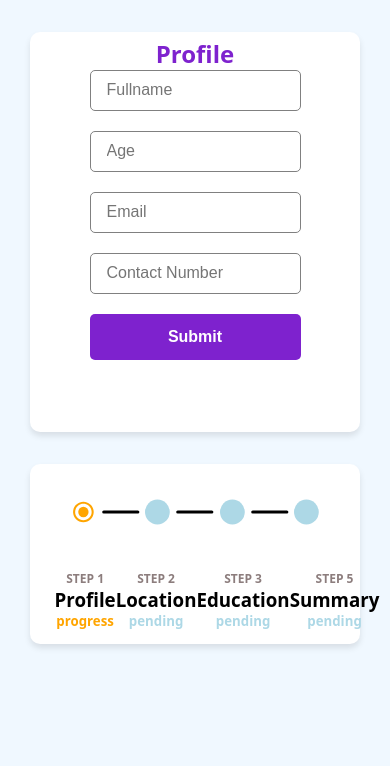
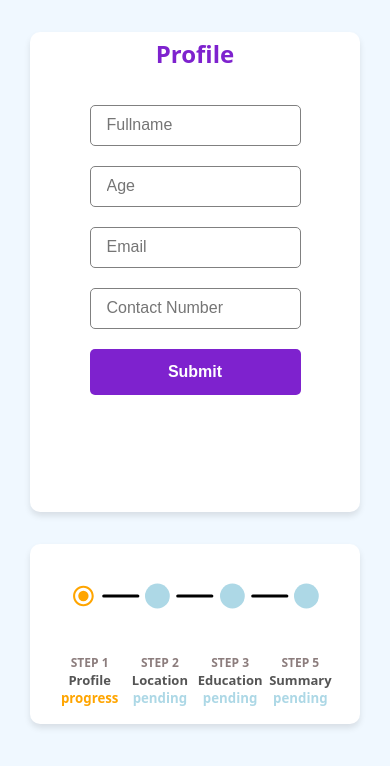
Before and after one commit to ImAnanthakrishnan/Stepper, a React (Vite) app: page / in a window 390 px wide. Shown: the top 766 px of the page. Built offline with nearby package versions, Linux system fonts and the light colour scheme.

Commit message:
style update

```diff
--- a/src/App.css
+++ b/src/App.css
@@ -23,6 +23,7 @@ body{
     justify-content: center;
     margin: 0 auto;
     border-radius: 10px;
+    margin-bottom: 15px;
 }
 
 .top-stepper{
@@ -52,15 +53,23 @@ body{
     color: rgb(140, 125, 125);
 }
 
+.bottom-container :nth-child(2){
+    color: #555;
+}
+
+@media  screen and (max-width:536px) {
+    .bottom-container :nth-child(2){
+        font-size: small;
+    }
+}
 
 /*------feature------*/
 .feature{
     max-width: 600px;
-    height: 400px;
+    height: 480px;
     margin: 2em auto;
     color: #7E22CE;
     display: flex;
-
     flex-direction: column;
     align-items: center;
     background-color:#fff;
@@ -72,7 +81,7 @@ body{
     margin-bottom: 1.25rem;
 }
 
-.feature form{
+.feature .form{
     margin-top: 35px;
 }
 
@@ -142,6 +151,10 @@ body{
     cursor: pointer;
 }
 
+.errors{
+    color: red;
+}
+
 @media screen and (max-width:499px){
     .feature-input input{
         width: 100%;
@@ -150,3 +163,45 @@ body{
         width: 100%;
     }
 }
+
+.form-listing-container {
+    max-width: 800px;
+    margin: 0 auto;
+    padding: 20px;
+  }
+
+  .form-row {
+    display: flex;
+    justify-content: space-between;
+    flex-wrap: wrap;
+    gap: 20px;
+  }
+
+  .form-section {
+    background-color: #ffffff;
+    padding: 15px;
+    border-radius: 8px;
+    box-shadow: 0 0 5px rgba(0, 0, 0, 0.1);
+    width: 100%;
+  }
+
+  .form-section h2 {
+    margin-bottom: 10px;
+    color: #333;
+  }
+
+  .form-section p {
+    margin: 5px 0;
+    color: #555;
+  }
+
+  .education-section {
+    margin-top: 20px;
+    text-align: center;
+  }
+
+  @media screen and (max-width:820px) {
+    .form-section{
+
+    }
+  }
```
